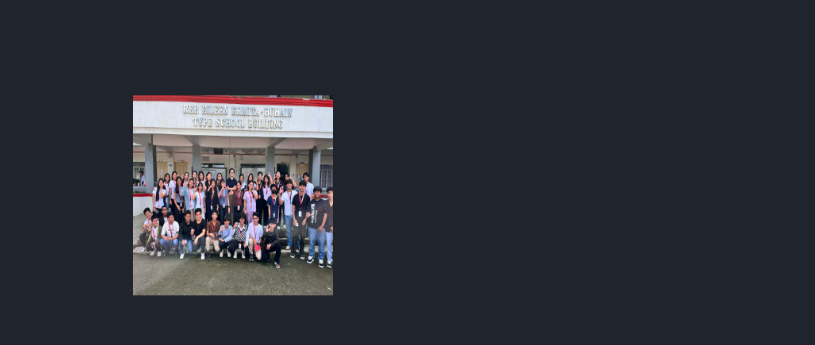
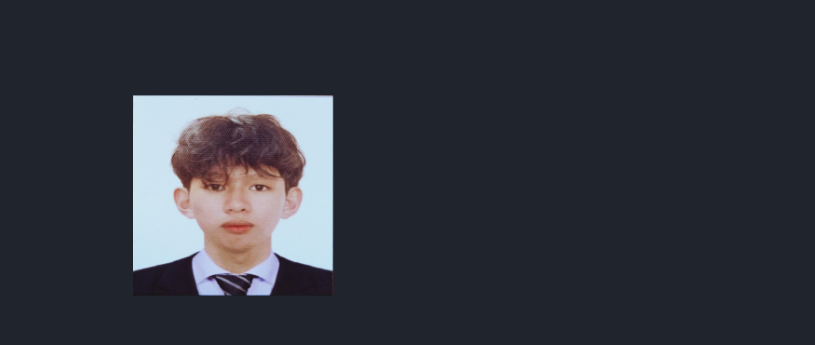
Before and after one commit to geraldmanloloyo13-star/ManloloyoGerald-CC100-Website-1, a plain HTML site: page index.html in a window 1280 px wide. Shown: the part 361-706 px from the top of the page, 465-1280 px from the left. Drawn offline with nearby package versions, Linux system fonts and the light colour scheme.

Commit message:
Update index.html

```diff
--- a/index.html
+++ b/index.html
@@ -45,7 +45,7 @@
     </div>
 
     <div class="home-img">
-      <img src="home.jpeg" alt="home" width="200" height="200" />
+      <img src="IMG_Gerald(1).jpg" alt="home" width="200" height="200" />
     </div>
   </section>
 
```
